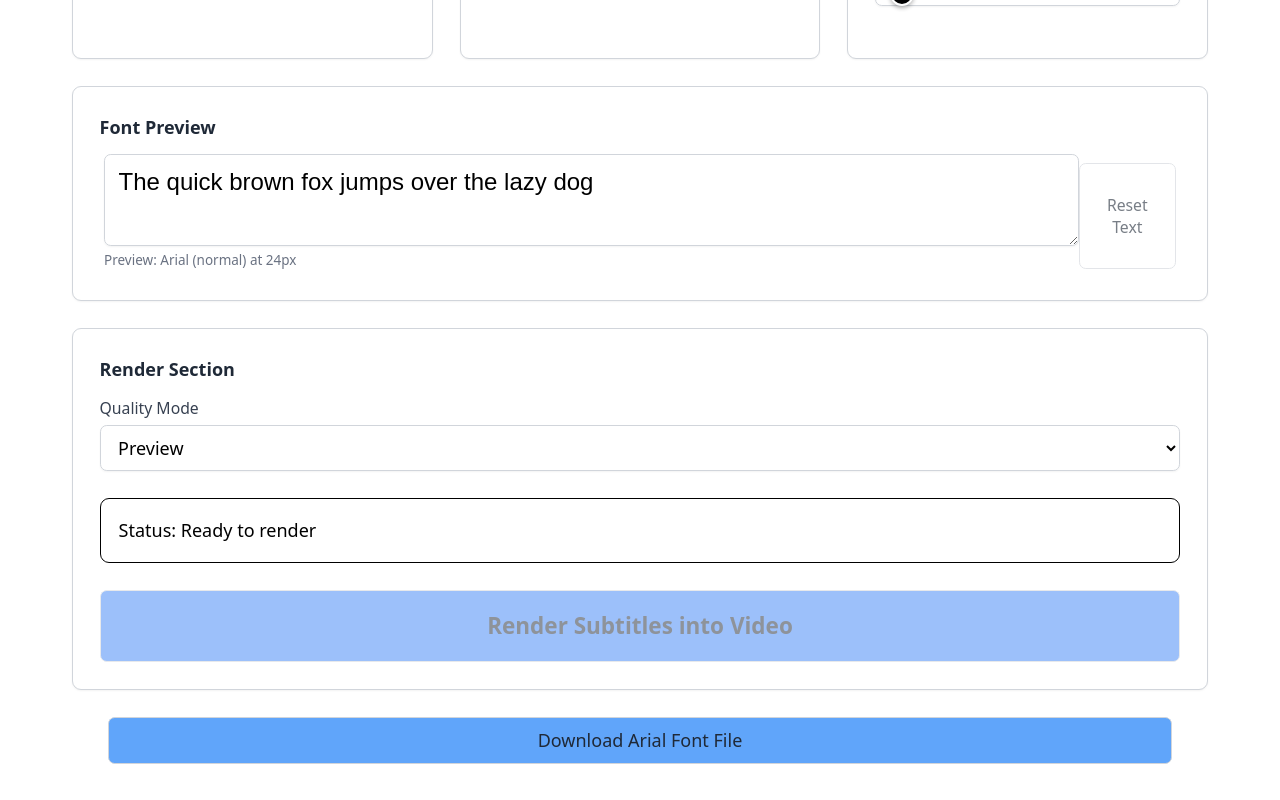
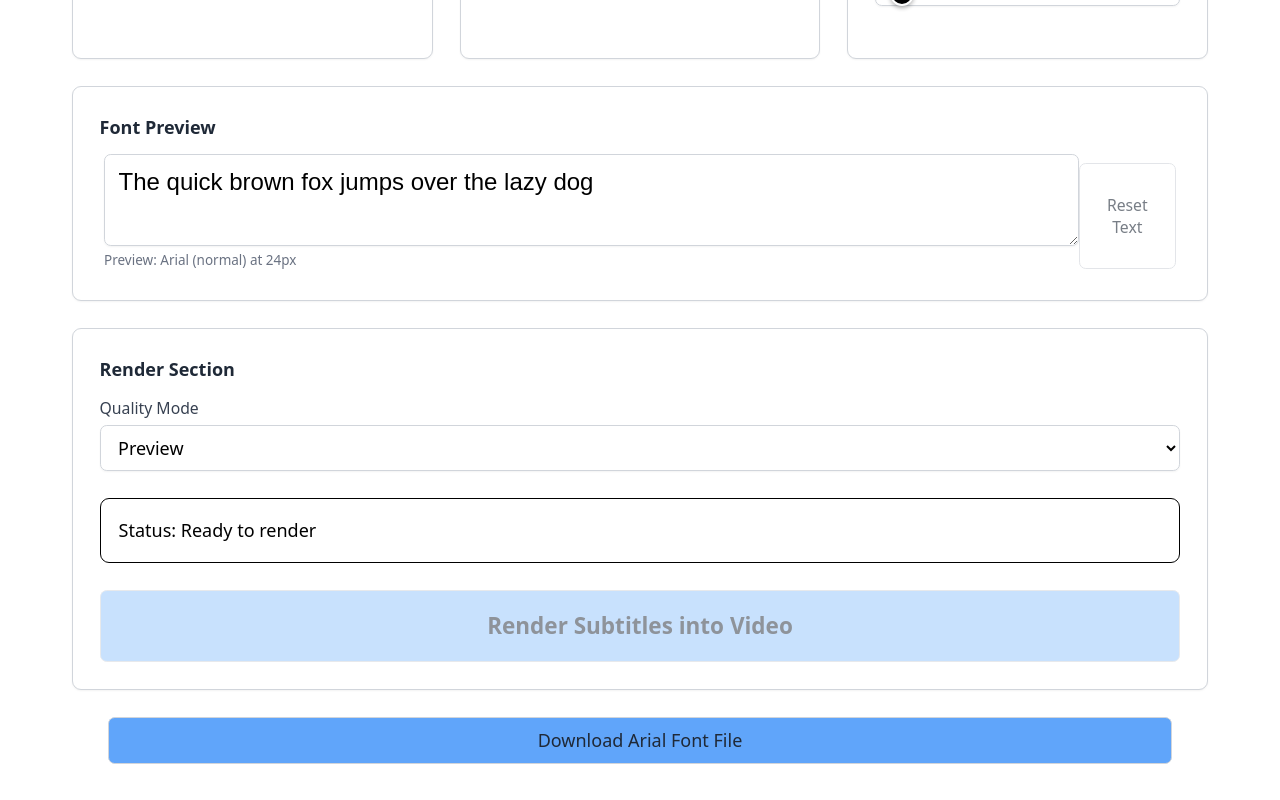
Before and after one commit to BurnySc2/burn-subtitles-web, a SvelteKit app: page / in a window 1280 px wide. In both pictures the pointer is over the button "Render Subtitles into Video". Shown: the part 781-1581 px from the top of the page. Built offline with nearby package versions, Linux system fonts and the light colour scheme; a web font is replaced by a local one.

Commit message:
Improve hover color

```diff
--- a/src/app.css
+++ b/src/app.css
@@ -112,7 +112,7 @@ input[type="number"]::placeholder {
 }
 
 .btn-primary:hover {
-    background-color: #3b82f6;
+    background-color: #93c5fd;
 }
 
 .btn-primary:focus {
@@ -236,11 +236,6 @@ button {
     cursor: pointer;
 }
 
-button:hover:not(:disabled) {
-    background-color: #f9fafb;
-    border-color: #9ca3af;
-}
-
 button:focus {
     outline: none;
     box-shadow: 0 0 0 3px rgba(59, 130, 246, 0.5);
```
